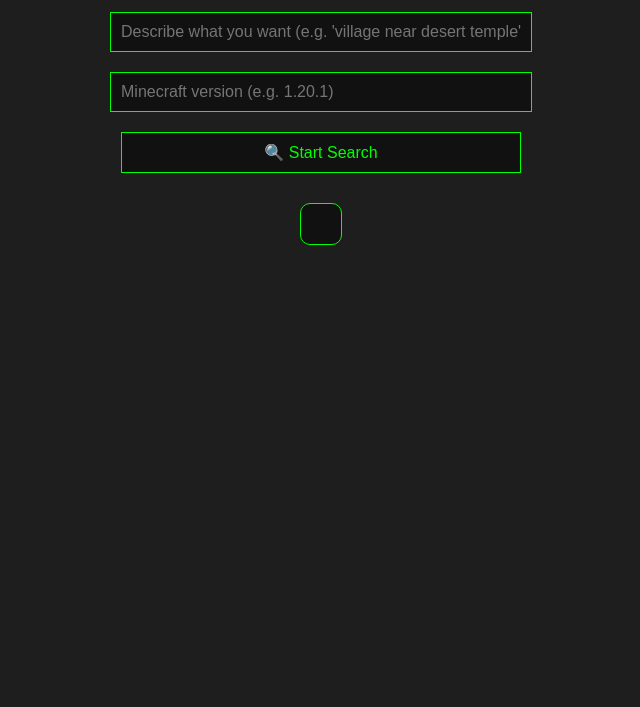
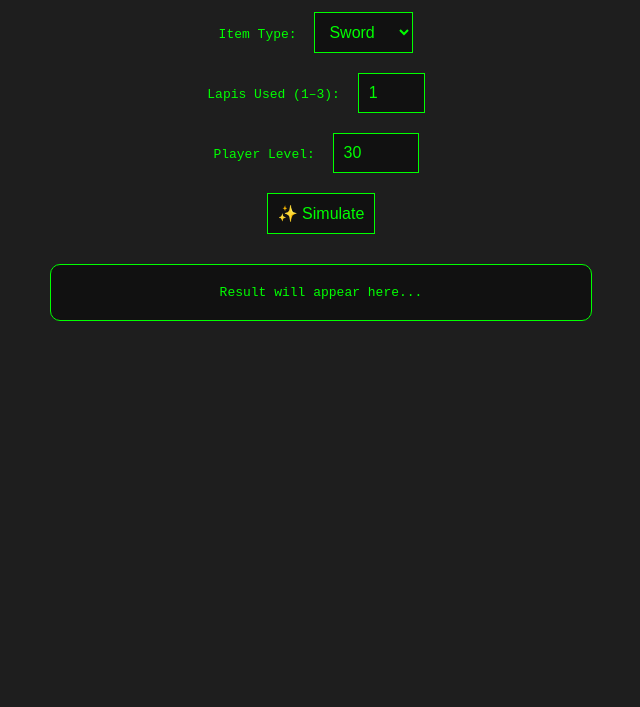
Before and after one commit to ubg95/Custom-Player-Head, a plain HTML site: page index.html in a window 1280 px wide. Shown: the part 93-800 px from the top of the page, without its empty margins (319-959 px from the left). Drawn offline with Linux system fonts and the light colour scheme.

Commit message:
Update index.html

```diff
--- a/index.html
+++ b/index.html
@@ -2,129 +2,92 @@
 <html lang="en">
 <head>
   <link rel="icon" href="Logo.png" type="image/png">
-  <meta charset="UTF-8">
-  <title>Minecraft AI Seed Finder</title>
+  <meta charset="UTF-8" />
+  <title>Enchantment Calculator</title>
   <style>
     body {
-      background-color: #1e1e1e;
+      font-family: monospace;
+      background: #1e1e1e;
       color: #0f0;
-      font-family: monospace;
-      display: flex;
-      flex-direction: column;
-      align-items: center;
       padding: 20px;
+      text-align: center;
     }
-    input, button {
+    select, input, button {
+      padding: 10px;
       margin: 10px;
-      padding: 10px;
       font-size: 16px;
-      width: 400px;
-      max-width: 90%;
       background: #111;
       color: #0f0;
       border: 1px solid #0f0;
     }
-    .output {
+    .results {
       margin-top: 20px;
-      font-size: 18px;
+      border: 1px solid #0f0;
+      padding: 20px;
       background: #111;
-      padding: 20px;
       border-radius: 10px;
-      border: 1px solid #0f0;
-      max-width: 90%;
+      max-width: 500px;
+      margin-left: auto;
+      margin-right: auto;
     }
   </style>
 </head>
 <body>
-  <h1>🧠 Minecraft AI Seed Finder</h1>
-  <input id="prompt" type="text" placeholder="Describe what you want (e.g. 'village near desert temple')" />
-  <input id="version" type="text" placeholder="Minecraft version (e.g. 1.20.1)" />
-  <button onclick="findSeed()">🔍 Start Search</button>
-  <div class="output" id="result"></div>
+  <h1>🔮 Enchantment Calculator</h1>
+
+  <label>Item Type:</label>
+  <select id="itemType">
+    <option>Sword</option>
+    <option>Pickaxe</option>
+    <option>Bow</option>
+    <option>Axe</option>
+    <option>Armor</option>
+  </select><br>
+
+  <label>Lapis Used (1–3):</label>
+  <input id="lapis" type="number" min="1" max="3" value="1"><br>
+
+  <label>Player Level:</label>
+  <input id="level" type="number" min="1" max="100" value="30"><br>
+
+  <button onclick="simulateEnchant()">✨ Simulate</button>
+
+  <div class="results" id="results">Result will appear here...</div>
 
   <script>
-    const seedDatabase = [
-      {
-        seed: "832045275",
-        version: "1.20+",
-        prompt: "village near desert temple"
-      },
-      {
-        seed: "-1311729346",
-        version: "1.18+",
-        prompt: "ice spikes near village"
-      },
-      {
-        seed: "778585997",
-        version: "1.19+",
-        prompt: "mushroom island"
-      },
-      {
-        seed: "564774532",
-        version: "1.19+",
-        prompt: "ancient city spawn"
-      },
-      {
-        seed: "3472192849",
-        version: "1.20+",
-        prompt: "cherry grove"
-      },
-      {
-        seed: "123987654",
-        version: "1.21",
-        prompt: "jungle temple near river"
-      },
-      {
-        seed: "426389123",
-        version: "1.21",
-        prompt: "village on cliffside"
+    const enchantments = {
+      Sword: ["Sharpness", "Looting", "Unbreaking", "Fire Aspect", "Knockback"],
+      Pickaxe: ["Efficiency", "Unbreaking", "Fortune", "Silk Touch"],
+      Bow: ["Power", "Punch", "Flame", "Infinity", "Unbreaking"],
+      Axe: ["Efficiency", "Sharpness", "Unbreaking", "Fortune"],
+      Armor: ["Protection", "Thorns", "Unbreaking", "Mending", "Fire Protection"]
+    };
+
+    function getRandomEnchants(list, level) {
+      const results = [];
+      const max = Math.min(3, Math.floor(level / 10));
+      for (let i = 0; i < max; i++) {
+        const e = list[Math.floor(Math.random() * list.length)];
+        const lvl = Math.ceil(Math.random() * Math.min(5, level / 10));
+        results.push(`${e} ${lvl}`);
       }
-    ];
+      return [...new Set(results)]; // unique
+    }
 
-    function findSeed() {
-      const inputPrompt = document.getElementById("prompt").value.trim().toLowerCase();
-      const version = document.getElementById("version").value.trim();
-      const resultBox = document.getElementById("result");
+    function simulateEnchant() {
+      const type = document.getElementById("itemType").value;
+      const level = parseInt(document.getElementById("level").value);
+      const lapis = parseInt(document.getElementById("lapis").value);
+      const enchList = enchantments[type];
 
-      if (!inputPrompt || !version) {
-        resultBox.innerHTML = "❗ Please enter both a prompt and version.";
-        return;
-      }
+      const enchants = getRandomEnchants(enchList, level);
 
-      resultBox.innerHTML = "🧠 Searching for a seed that matches your prompt... please wait.";
-
-      setTimeout(() => {
-        // Simulated best match based on closest text match
-        let bestMatch = null;
-        let bestScore = 0;
-
-        for (const entry of seedDatabase) {
-          let score = 0;
-          const words = inputPrompt.split(" ");
-          for (const word of words) {
-            if (entry.prompt.toLowerCase().includes(word)) score++;
-          }
-          if (score > bestScore) {
-            bestScore = score;
-            bestMatch = entry;
-          }
-        }
-
-        // Always return best match (even if not perfect)
-        if (bestMatch) {
-          resultBox.innerHTML = `
-            ✅ Match found!<br><br>
-            🔍 Prompt: <b>${inputPrompt}</b><br>
-            🛠 Version: <b>${version}</b><br>
-            🌱 Closest match: <b>${bestMatch.prompt}</b><br>
-            🔢 Seed: <code>${bestMatch.seed}</code>
-          `;
-        } else {
-          resultBox.innerHTML = `
-            ⚠️ Could not find a close enough seed. Try a more common feature (like village, jungle, etc).
-          `;
-        }
-      }, 3000); // simulate search delay
+      document.getElementById("results").innerHTML = `
+        🛠 Item: <b>${type}</b><br>
+        🔷 Lapis: <b>${lapis}</b><br>
+        🧪 Simulated Enchants:<br>
+        <code>${enchants.join("<br>")}</code>
+      `;
     }
   </script>
 </body>
```
